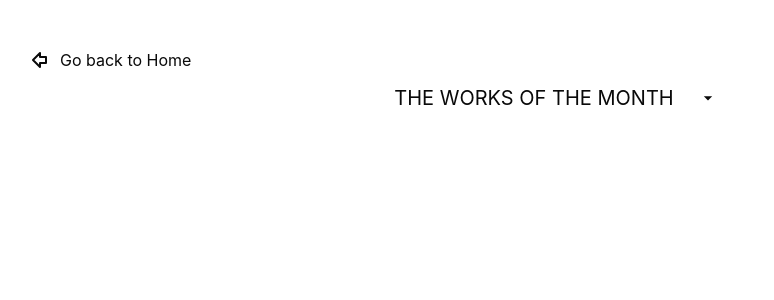
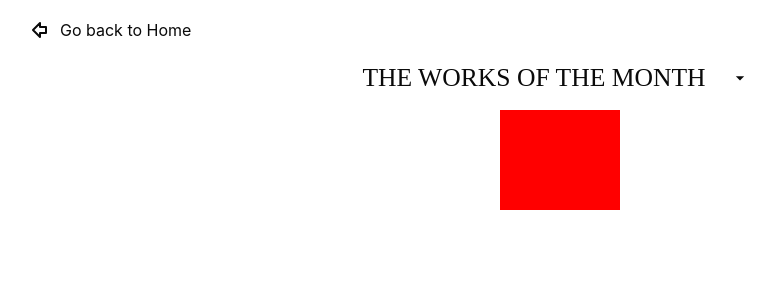
Before and after one commit to lheesung/artism_client, a Next.js app: page /gallery in a window 1280 px wide. Shown: the top 300 px of the page, without its empty margins (80-854 px from the left). Built offline with nearby package versions, Linux system fonts and the light colour scheme.

Commit message:
refactor: PagePadding styled-component로 바꿈

```diff
--- a/app/gallery/page.tsx
+++ b/app/gallery/page.tsx
@@ -13,13 +13,16 @@ const Gallery = () => {
   return (
     <PagePadding>
       <Header />
+      <PagePadding>
         <S.CenteredContainer>
           <S.Title>THE WORKS OF THE MONTH</S.Title>
           <IconButton
             icon={<MdOutlineArrowDropDown size={20} />}
             onClickIcon={onClickDropdown}
           />
+          <S.DropDownContainer />
         </S.CenteredContainer>
+      </PagePadding>
     </PagePadding>
   );
 };
--- a/app/gallery/style.ts
+++ b/app/gallery/style.ts
@@ -1,16 +1,17 @@
+import { font } from '@/styles/base/font';
+import { Row } from '@/styles/ui/flex';
 import styled from 'styled-components';
 
-export const CenteredContainer = styled.div`
+export const CenteredContainer = styled(Row)`
   width: 100%;
   height: 100%;
-  display: flex;
   align-items: center;
-  justify-content: center;
   gap: 16px;
+  position: relative;
 `;
 
 export const Title = styled.span`
-  font-size: 1.25rem; /* Adjust font size as necessary */
+  ${font['lg']}
 `;
 
 export const IconButton = styled.button`
@@ -25,3 +26,11 @@ export const IconButton = styled.button`
     opacity: 0.8;
   }
 `;
+
+export const DropDownContainer = styled.div`
+  width: 120px;
+  height: 100px;
+  background-color: red;
+  position: absolute;
+  top: 50px;
+`;
--- a/app/page.tsx
+++ b/app/page.tsx
@@ -9,20 +9,16 @@ import { useRouter } from 'next/navigation';
 import { getRandomInt } from '@/utils/number';
 import { useEffect, useState } from 'react';
 import styled from 'styled-components';
+import { Column } from '@/styles/ui/flex';
 
-const Container = styled.div<{ background: string }>`
-  display: flex;
+const Container = styled(Column)<{ background: string }>`
   width: 100vw;
   height: 100vh;
   background: ${({ background }) =>
     `linear-gradient(to bottom, ${background}, #ffffff)`};
-  align-items: center;
-  justify-content: center;
 `;
 
-const Content = styled.div`
-  display: flex;
-  flex-direction: column;
+const Content = styled(Column)`
   align-items: center;
   gap: 8px;
 `;
--- a/components/common/Header/index.tsx
+++ b/components/common/Header/index.tsx
@@ -1,3 +1,4 @@
+'use client';
 import { ArrowBigLeft } from 'lucide-react';
 import { useRouter } from 'next/navigation';
 import React from 'react';
--- a/lib/registry.tsx
+++ b/lib/registry.tsx
@@ -9,8 +9,6 @@ export default function StyledComponentsRegistry({
 }: {
   children: React.ReactNode;
 }) {
-  // Only create stylesheet once with lazy initial state
-  // x-ref: https://reactjs.org/docs/hooks-reference.html#lazy-initial-state
   const [styledComponentsStyleSheet] = useState(() => new ServerStyleSheet());
 
   useServerInsertedHTML(() => {
--- /dev/null
+++ b/styles/base/font/index.tsx
@@ -0,0 +1,20 @@
+import styled from 'styled-components';
+
+const fontGenerator = (size: number, lineHeight: number) => `
+  font-family: Pretendard;
+  font-size: ${size}rem;
+  line-height: ${lineHeight}rem;
+`;
+
+export const font = {
+  '5xl': fontGenerator(3.6, 4),
+  '4xl': fontGenerator(3.2, 3.6),
+  '3xl': fontGenerator(2.8, 3.2),
+  '2xl': fontGenerator(2.4, 2.8),
+  xl: fontGenerator(2, 2.4),
+  lg: fontGenerator(1.6, 2),
+  rg: fontGenerator(1.4, 1.8),
+  md: fontGenerator(1.2, 1.4),
+  sm: fontGenerator(1, 1.2),
+  tn: fontGenerator(0.8, 1),
+};
--- a/styles/ui/pagePadding/index.tsx
+++ b/styles/ui/pagePadding/index.tsx
@@ -1,12 +1,18 @@
+import styled from 'styled-components';
 import ChildrenType from '@/types/children.type';
-import React from 'react';
+
+const PagePaddingContainer = styled.div`
+  margin: 0 auto;
+  padding: 10px 20px;
+
+  @media (min-width: 1024px) {
+    padding-left: 100px;
+    padding-right: 100px;
+  }
+`;
 
 const PagePadding = ({ children }: ChildrenType) => {
-  return (
-    <div className='bg-red-500 mx-auto px-20 py-10 lg:px-[100px]'>
-      {children}
-    </div>
-  );
+  return <PagePaddingContainer>{children}</PagePaddingContainer>;
 };
 
 export default PagePadding;
```
Lines whose indentation alone changed are shown as unchanged.
